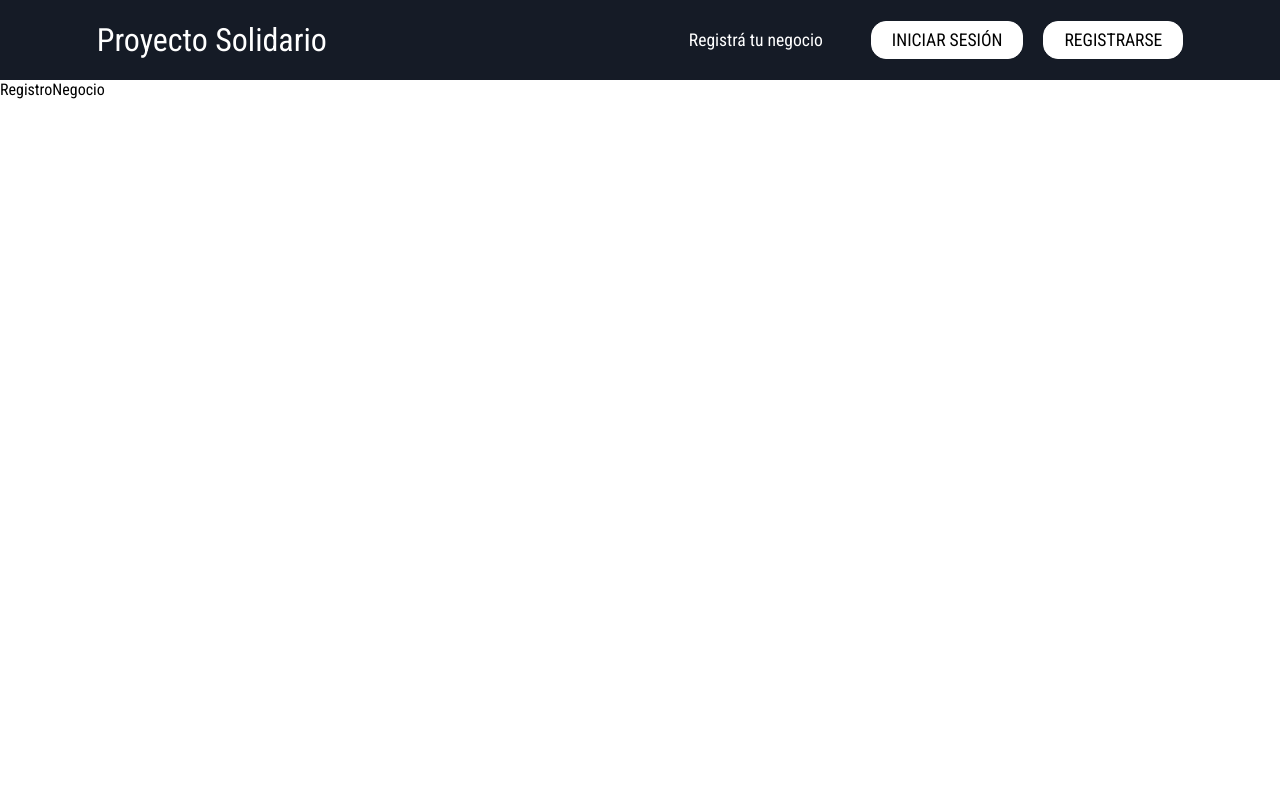
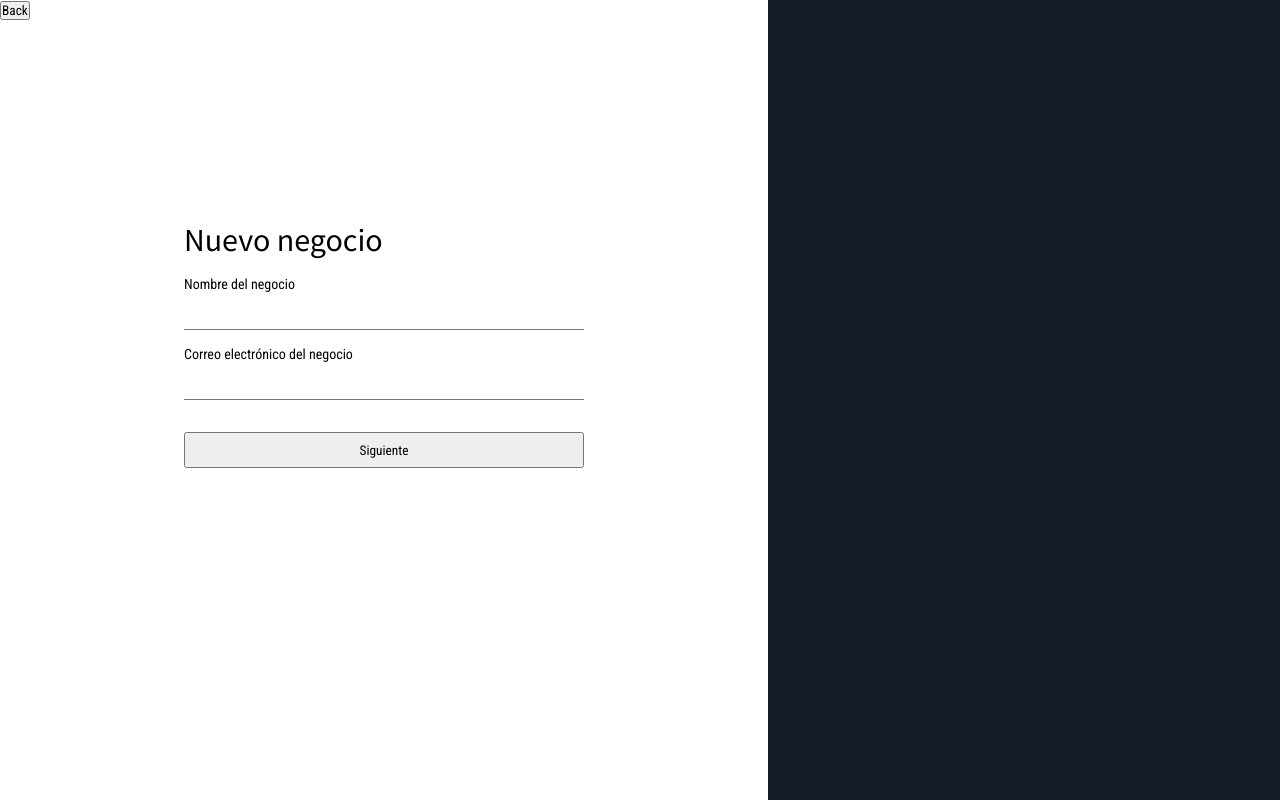
Before and after one commit to SebaOrtega/ProyectoSolidario, a React (Create React App) app: page /RegistroNegocio in a window 1280 px wide. Built offline with nearby package versions, Linux system fonts and the light colour scheme.

Commit message:
Mecrasheoxd

```diff
--- a/public/index.html
+++ b/public/index.html
@@ -15,6 +15,7 @@
     <link rel="preconnect" href="https://fonts.gstatic.com">
     <link href="https://fonts.googleapis.com/css2?family=Roboto+Condensed&display=swap" rel="stylesheet">
     <link href="https://fonts.googleapis.com/css2?family=Open+Sans&display=swap" rel="stylesheet">
+    <link href="https://fonts.googleapis.com/css2?family=Source+Sans+Pro:wght@200;300;400;600;700&display=swap" rel="stylesheet">
     <link rel="stylesheet" href="https://use.fontawesome.com/releases/v5.15.3/css/all.css" integrity="sha384-SZXxX4whJ79/gErwcOYf+zWLeJdY/qpuqC4cAa9rOGUstPomtqpuNWT9wdPEn2fk" crossorigin="anonymous">
 
 
--- a/src/App.js
+++ b/src/App.js
@@ -1,5 +1,5 @@
-import React from 'react'
-import {BrowserRouter as Router, Route, Switch} from 'react-router-dom'
+import React, { useEffect, useState } from 'react'
+import {BrowserRouter as Router, Route, Switch } from 'react-router-dom'
 import "./App.css"
 import Login from './components/Login'
 import Navbar from './components/Navbar'
@@ -7,9 +7,12 @@ import Registro from './components/Registro'
 import RegistroNegocio from './components/RegistroNegocio'
 
 const App = () => {
-  return (
+  const [showNav, setShowNav] = useState( true )
+
+  return(
     <Router>
-      <Navbar/>
+      {/* Si showNav es true renderiza <Navbar /> sino null (no muestra nada) */}
+      { showNav ? <Navbar showNav = {(state) => setShowNav(state)}/> : false}
       <Switch>
         <Route path="/Login"> <Login/> </Route>
         <Route path="/Registro"> <Registro/> </Route>
--- a/src/components/Login.jsx
+++ b/src/components/Login.jsx
@@ -12,7 +12,7 @@ const Login = () => {
   };
 
   return (
-    <div className="form-container">
+    <div className="login-container form-type" >
       <h1>Iniciar Sesión</h1>
 
       <label htmlFor="email"> Correo Electrónico</label>
--- a/src/components/Navbar.jsx
+++ b/src/components/Navbar.jsx
@@ -1,9 +1,9 @@
 import React, { useState, useEffect } from "react";
 import { Button } from "./Button";
-import { Link } from "react-router-dom";
+import { Link, useLocation } from "react-router-dom";
 import "./styles/Navbar.css";
 
-const Navbar = () => {
+const Navbar = ({ showNav }) => {
   const [click, setClick] = useState(false);
   const [button, setButton] = useState(true);
 
@@ -17,6 +17,15 @@ const Navbar = () => {
       setButton(true);
     }
   };
+
+  let location = useLocation();
+  if (location.pathname.includes("RegistroNegocio")) {
+    showNav(false);
+  } else{
+    showNav(true);
+  }
+
+console.log(location)
 
   useEffect(() => {
     showButton();
--- a/src/components/Registro.jsx
+++ b/src/components/Registro.jsx
@@ -16,7 +16,7 @@ const Registro = () => {
   };
 
   return (
-    <div className="registro-container">
+    <div className="registro-container form-type">
       <h1>Registrarse</h1>
 
       <label htmlFor="nombre">Nombre</label>
--- a/src/components/RegistroNegocio.jsx
+++ b/src/components/RegistroNegocio.jsx
@@ -1,12 +1,29 @@
-import React from 'react'
+import React from "react";
+import { useHistory } from "react-router";
+import "./styles/RegistroNegocio.css";
+const RegistroNegocio = () => {
+  let history = useHistory();
 
-const RegistroNegocio = () => {
-    return (
-        <div>
-            RegistroNegocio
+  return (
+    <div className="grid-container">
+      <div className="derecha">
+        <button onClick={() => history.goBack()}>Back</button>
 
+        <div className="registronegocio-container">
+          <h1>Nuevo negocio</h1>
+          <label htmlFor="negocio">Nombre del negocio</label>
+          <input type="text" id="negocio" />
+
+          <label htmlFor="email">Correo electrónico del negocio</label>
+          <input type="text" id="email-negocio" />
+
+          <button type="submit">Siguiente</button>
         </div>
-    )
-}
+      </div>
 
-export default RegistroNegocio
+      <div className="izquierda"></div>
+    </div>
+  );
+};
+
+export default RegistroNegocio;
--- a/src/components/styles/Login.css
+++ b/src/components/styles/Login.css
@@ -2,7 +2,7 @@
   --bk: #151b26;
 }
 
-.form-container {
+.login-container {
   top: 50%;
   left: 50%;
   width: 380px;
@@ -15,18 +15,18 @@
   border-radius: 10px;
 }
 
-h1 {
+.form-type  h1 {
   font-weight: bold;
   margin-bottom: 20px;
   text-align: center;
 }
 
-label {
+.form-type  label {
   font-weight: bold;
   display: block;
 }
 
-input {
+.form-type  input {
   width: 100%;
   margin-bottom: 20px;
   margin-top: 5px;
@@ -38,22 +38,22 @@ input {
   background: transparent;
 }
 
-Button {
+.form-type  Button {
   margin-top: 5px;
   margin-bottom: 5px;
 }
 
-p {
+.form-type  p {
   text-align: center;
   font-size: 12px;
   margin-top: 10px;
 }
 
-.soswachin {
+.form-type  .soswachin {
   color: rgb(95, 95, 95);
   text-decoration: none;
 }
 
-.soswachin:hover {
+.form-type .soswachin:hover {
   color: var(--bk);
 }
--- a/src/components/styles/Registro.css
+++ b/src/components/styles/Registro.css
@@ -15,7 +15,7 @@
     border-radius: 10px;
   }
 
-  p{
+  .registro-container p{
     text-align: center;
     font-size: 12px;
     margin-top: 10px;
--- /dev/null
+++ b/src/components/styles/RegistroNegocio.css
@@ -0,0 +1,74 @@
+:root {
+    --bk: #151b26;
+  }
+
+*{
+    margin: 0;
+    padding: 0;
+}
+
+.grid-container{
+    display: grid;
+    grid-template-columns: 60% 40%;
+
+}
+
+.izquierda{
+    background-color: var(--bk);
+}
+.derecha{
+
+
+    height: 100vh;
+}
+
+.registronegocio-container{
+    position: relative;
+    margin-top: 25vh;
+    margin-left: auto;
+    margin-right: auto;
+    width: 400px;
+
+    display: flex;
+    flex-direction: column;
+    align-items: center;
+
+}
+
+.registronegocio-container h1{
+    font-family: 'Source Sans Pro', sans-serif;
+    font-weight: 400;
+    font-size: 32px;
+
+    margin-bottom: 16px;
+
+    align-self: flex-start;
+}
+
+.registronegocio-container label{
+    align-self: flex-start;
+    font-size: 14px;
+    margin-bottom: 8px;
+
+}
+
+.registronegocio-container input{
+    width: 100%;
+    height: 30px;
+    padding-bottom: 4px;
+    padding-top: 4px;
+    box-sizing: border-box;
+    margin-bottom: 16px;
+    font-size: 16px;
+
+    outline: none;
+    border-style: solid;
+    border-radius: 0;
+    border-width: 0 0 1px;
+}
+
+.registronegocio-container button{
+    margin-top: 16px;
+    width: 100%;
+    height: 36px;
+}
```
